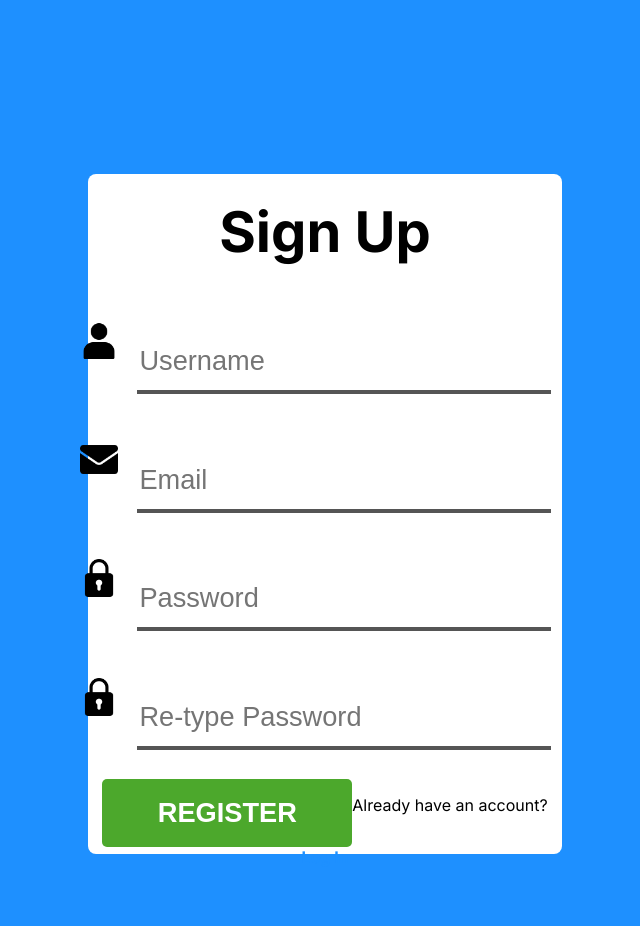
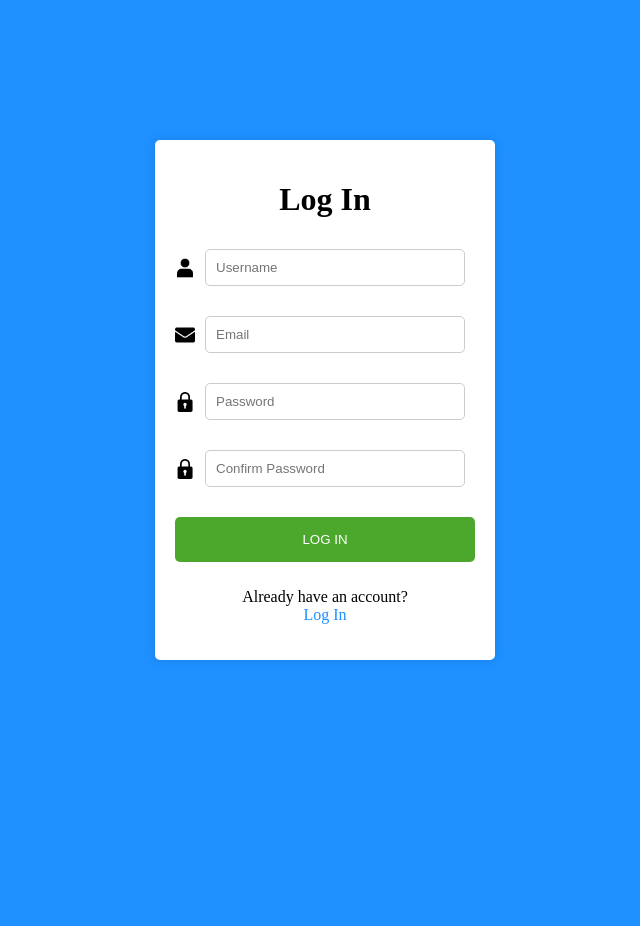
Before and after one commit to puthtipong/BlockchainSec, a PHP site: page /SignUp.php in a window 1280 px wide. Shown: the whole page, without its empty margins (315-955 px from the left). After the commit the page ends 800 px from the top, so only its background shows below. Run offline with PHP 8.4, Linux system fonts and the light colour scheme.

Commit message:
Frontend Overhaul

```diff
--- a/frontend/SignUp.php
+++ b/frontend/SignUp.php
@@ -1,42 +1,35 @@
 <!DOCTYPE html>
 <html lang="en">
 <head>
-        <meta charset="UTF-8" />
-        <meta name="viewport" content="width=device-width, initial-scale=1.0" />
-        <title>Sign Up</title>
-        <link rel="stylesheet" href="Style.css" />
-        <link rel="stylesheet" href="https://fonts.googleapis.com/css2?family=Inter:wght@100;300;400;500;700&display=swap" />
-        <link rel="preconnect" href="https://fonts.googleapis.com" />
-        <link rel="preconnect" href="https://fonts.gstatic.com" crossorigin />
+    <meta charset="UTF-8">
+    <meta name="viewport" content="width=device-width, initial-scale=1.0">
+    <link rel="stylesheet" href="Style.css">
+    <title>Log In</title>
 </head>
-
-    <body class="login">
-        <script src="script.js"></script>
-
-        <div class="center">
-            <form action="" method="post" class="signup-panel">
-                <h1>Sign Up</h1>
-                <div class="row login">
-                    <img src="user.png" alt="User Icon">
-                    <input type="text" name="username" id="username" placeholder="Username" class="text-field login" />
+<body>
+    <div style="display: flex; justify-content: center; align-items: center; height: 100vh;">
+        <form action="" method="post" style="width: 300px; background-color: #fff; padding: 20px; border-radius: 5px; box-shadow: 0 0 10px rgba(0, 0, 0, 0.1);">
+            <h1 style="text-align: center;">Log In</h1>
+            <div style="display: flex; align-items: center; margin-bottom: 10px;">
+                <img src="user.png" alt="User Icon" style="width: 20px; height: 20px; margin-right: 10px;">
+                <input type="text" name="username" id="username" placeholder="Username" style="width: calc(100% - 40px); padding: 10px; margin: 10px 0; border: 1px solid #ccc; border-radius: 5px; box-sizing: border-box;">
             </div>
-                <div class="row login">
-                    <img src="mail.png" alt="Mail Icon">
-                    <input type="text" name="email" id="email" placeholder="Email" class="text-field login" />
+            <div style="display: flex; align-items: center; margin-bottom: 10px;">
+                <img src="mail.png" alt="Mail Icon" style="width: 20px; height: 20px; margin-right: 10px;">
+                <input type="text" name="email" id="email" placeholder="Email" style="width: calc(100% - 40px); padding: 10px; margin: 10px 0; border: 1px solid #ccc; border-radius: 5px; box-sizing: border-box;">
             </div>
-                <div class="row login">
-                    <img src="lock.png" alt="Lock Icon">
-                    <input type="password" name="passwd" id="passwd" placeholder="Password" class="text-field login" />
+            <div style="display: flex; align-items: center; margin-bottom: 10px;">
+                <img src="lock.png" alt="Lock Icon" style="width: 20px; height: 20px; margin-right: 10px;">
+                <input type="password" name="pwd" id="pwd" placeholder="Password" style="width: calc(100% - 40px); padding: 10px; margin: 10px 0; border: 1px solid #ccc; border-radius: 5px; box-sizing: border-box;">
             </div>
-                <div class="row login">
-                    <img src="lock.png" alt="Lock Icon">
-                    <input type="password" name="cfpwd" id="cfpwd" placeholder="Re-type Password" class="text-field login" />
+            <div style="display: flex; align-items: center; margin-bottom: 10px;">
+                <img src="lock.png" alt="Lock Icon" style="width: 20px; height: 20px; margin-right: 10px;">
+                <input type="password" name="cfpwd" id="cfpwd" placeholder="Confirm Password" style="width: calc(100% - 40px); padding: 10px; margin: 10px 0; border: 1px solid #ccc; border-radius: 5px; box-sizing: border-box;">
             </div>
-
-                <input type="submit" class="btn-login" name="Register" value="REGISTER" style="background-color: #4CA82C;">
-                <p>Already have an account?</p>
-                <a href="LogIn.php">Log In</a>
+            <input type="submit" name="LogIn" value="LOG IN" style="width: 100%; background-color: #4CA82C; color: white; padding: 15px 0; margin: 10px 0; border: none; border-radius: 5px; cursor: pointer; box-sizing: border-box;">
+            <p style="display: block; text-align: center;">Already have an account?
+                <a href="SignUp.php" style="color: dodgerblue; text-decoration: none;">Log In</a>
+            </p>
         </form>
     </div>
 </body>
-</html>
--- a/frontend/Style.css
+++ b/frontend/Style.css
@@ -1,276 +1,56 @@
-html{
-  font-family: "Inter", sans-serif;
+body {
+  background-color: dodgerblue;
+  margin: 0;
   padding: 0;
-  margin: 0;
-  background-color: dodgerblue;
-  min-height: 100vh;
 }
-body{
-  padding: 4vh 10vw 4vh 10vw;
-}
-
-body.login{
-  padding-top: 16.7vh;
-}
-
-.login img {
-  width: 3vw;
-  height:3vw;
-}
-
-.login a {
-    color: dodgerblue;
-    text-decoration: none;
-    font-weight: 800;
-}
-
-.login h1 {
-  font-size: 3.5em;
-  font-weight: 800;
-}
-
-.row {
-  font-size: 3.4vh;
-  font-weight: bold;
-  /* border: 3px solid blue; */
-  display: flex;
-}
-
-.column {
-  /* border: 3px solid red; */
-  float: left;
-  width: 50%;
-}
-
-.column.selection-col input, .column.selection-col select {
-  width: 15vw;
-  min-width: 125px;
-}
-
 .center {
   display: flex;
-  flex-wrap: wrap;
   justify-content: center;
   align-items: center;
-  padding: 4vh 0 4vh 0;
+  height: 100vh;
 }
-
-input.text-field {
-    width: 32vw;
-    border: none;
-    text-align: left;
+.login-panel {
+  width: 300px;
+  background-color: #882cd1;
+  padding: 20px;
+  border-radius: 5px;
+  box-shadow: 0 0 10px rgba(0, 0, 0, 0.1);
 }
-
-input.text-field.login {
-    margin: 1.3vh 1.5vw 1.3vh 1.5vw;
-    border-bottom: 4px solid #555555;
-    border-radius: 0px;
+input[type="text"], input[type="password"] {
+  width: calc(100% - 40px);
+  padding: 10px;
+  margin: 10px 0;
+  border: 1px solid #ccc;
+  border-radius: 5px;
+  box-sizing: border-box;
 }
-
-input.text-field.login:focus {
-    outline: none;      /* removes the focus outline */
+.btn-login {
+  width: 100%;
+  background-color: #4CA82C;
+  color: white;
+  padding: 15px 0;
+  margin: 10px 0;
+  border: none;
+  border-radius: 5px;
+  cursor: pointer;
+  box-sizing: border-box;
 }
-
-.btn-signup {
-  width: 14vw;
-  height: 7vh;
-  border: 4px solid #FFF;
-  border-radius: 10px;
-  background-color: #4ca82c;
-  margin-top: 4vh;
-  margin-left: auto;
-  margin-right: auto;
-  font-size: 3.4vh;
-  font-weight: bold;
-  color: #FFF;
+.btn-login:hover {
+  background-color: #45a049;
 }
-
-.btn-login {
-  width: 37%;
-  height: 10%;
-  border-radius: 5px;
-  color: #fff;
-  font-size: 3.4vh;
-  font-weight: bold;
+.row {
+  display: flex;
+  align-items: center;
+  margin-bottom: 10px;
 }
-
-.row.login{
-  margin: 3.8%;
-  align-content: space-between;
+img {
+  width: 20px;
+  height: 20px;
+  margin-right: 10px;
 }
-
-.login-panel{
-  width: 37vw;
-  height: 68vh;
-  background: white;
-  border-radius: 1vh;
-  display: flex;
-  flex-wrap: wrap;
-  align-content: center;
-  justify-content: center;
+a {
+  display: block;
+  text-align: center;
+  color: #4CA82C;
+  text-decoration: none;
 }
-
-.signup-panel {
-  width: 37vw;
-  height: 85vh;
-  background: white;
-  border-radius: 1vh;
-  display: flex;
-  flex-wrap: wrap;
-  align-content: center;
-  justify-content: center;
-}
-
-.login-label{
-  text-align: left;
-  margin-left: 1.5vw;
-}
-
-form.login-panel{
-  display: flex;
-  flex-wrap: wrap;
-  align-content: center;
-  justify-content: center;
-}
-
-.login-panel p{
-  text-align: center;
-  color: #882CD1;
-}
-
-
-input, select {
-    height: 7vh;
-    border: 0px;
-    border-radius: 10px;
-    font-size: 3.4vh;
-    text-align: center;
-    width: 20.7vw;
-    min-width: 250px;
-}
-
-input.text-field{
-    width: 32vw;
-}
-
-input.text-field.login{
-  margin: 1.3vh 1.5vw 1.3vh 1.5vw;
-  border-bottom: 4px solid #555555;
-  border-radius: 0px;
-}
-
-.process-items{
-  color: #000;
-  font-size: 5.92vh;
-  font-weight: 300;
-  font-family: "Inter";
-  padding: 0;
-  width: 96.77vw;
-  margin: 3vh 1.19vw 0 1.19vw;
-}
-
-.process-items .row{
-  width: 71vw;
-  justify-content: center;
-  text-align: center;
-}
-
-.popup {
-  z-index: 3;
-  position: relative;
-  padding: 0;
-  width: 40vw;
-  height: 65vh;
-  position: fixed;
-  top: 17.5vh;
-  left: 30.3vw;
-  background-color: #B165FD;
-  border-radius: 20px;
-  display: none;
-}
-
-.popError, .popSuccess {
-  z-index: 3;
-  position: relative;
-  padding: 3vh 3vw 3vh 3vw;
-  width: 40vw;
-  height: 35vh;
-  position: fixed;
-  top: 32.5vh;
-  left: 30.3vw;
-  background-color: white;
-  border-radius: 20px;
-  display: none;
-  font-family: "Inter";
-  font-weight: 500;
-}
-
-.popError h2, .popError input, .popSuccess h2, .popSuccess input{
-  width: 70%;
-  text-align: center;
-  font-family: "Inter";
-  font-size: 5vh;
-  font-weight: 500;
-}
-
-.popup h1 {
-  color: white;
-  margin: 0;
-}
-
-.popSuccess h1 {
-  color: white;
-  font-size: 8.89vh;
-  margin: 0;
-}
-
-.popup h2, .popSuccess h2 {
-  font-size: 5vh;
-  font-family: "Inter";
-  font-weight: 500;
-  color: white;
-  margin: 0;
-}
-
-.popup .column {
-  width: 100%;
-  text-align: center;
-}
-
-.popup input, .popSuccess input {
-  border-radius: 35px;
-  color: black;
-  font-weight: bold;
-  height: 13.4vh;
-  width: 31.56vw;
-  font-size: 8.89vh;
-}
-
-.popup input#username {
-  height: 6.2vh;
-  font-size: 5.18vh;
-  font-weight: 300;
-}
-
-.popup input#borrow, .popup input#return, .popup input#startTime, .popup input#endTime,
-.popup input#Name, .popup input#Author, .popup input#Genre, .popup input#ISBN {
-  height: 6.2vh;
-  font-size: 5.18vh;
-  font-weight: 300;
-}
-
-.popup input#admuser, .popup input#admpasswd, .popup input#admconfirm {
-  height: 6.2vh;
-  font-size: 5.18vh;
-  font-weight: 300;
-}
-
-.overlay{
-  z-index: 2;
-  background: white;
-  height: 999%;
-  width: 999%;
-  opacity: 0.6;
-  position: fixed;
-  display: none;
-}
```
Also changed, not shown: frontend/LogIn.php (+15 -24 lines). Lines whose indentation alone changed are shown as unchanged.
